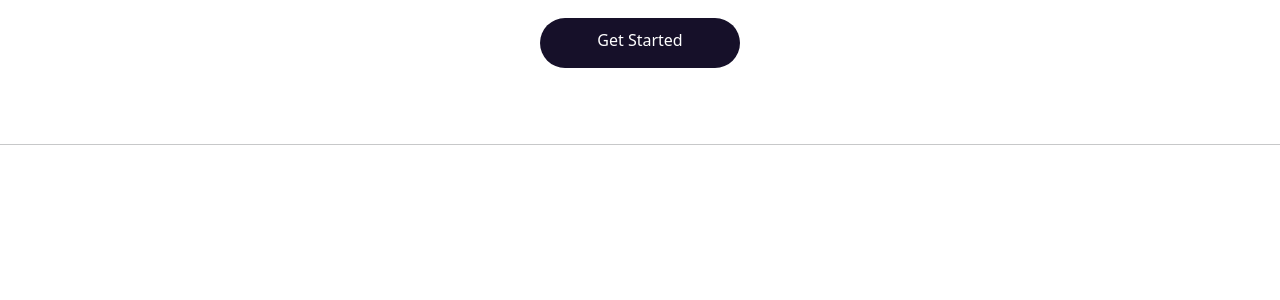
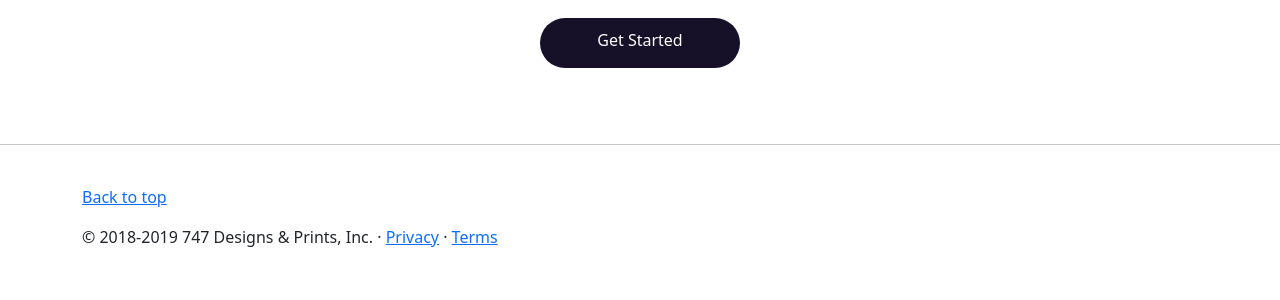
Before and after one commit to jav-sketch/bytesize_interactive_site, a Django app: page / in a window 1280 px wide. Shown: the part 466-766 px from the top of the page. Run offline with Django 5.2, Linux system fonts and the light colour scheme.

Commit message:
Added footer

```diff
--- a/templates/base.html
+++ b/templates/base.html
@@ -16,6 +16,7 @@
 
     {% endblock content %}
 
+    {% include "footer.html" %}
     <script src="https://cdn.jsdelivr.net/npm/bootstrap@5.3.3/dist/js/bootstrap.bundle.min.js"
         integrity="sha384-YvpcrYf0tY3lHB60NNkmXc5s9fDVZLESaAA55NDzOxhy9GkcIdslK1eN7N6jIeHz"
         crossorigin="anonymous"></script>
--- /dev/null
+++ b/templates/footer.html
@@ -0,0 +1,7 @@
+<footer class="container footer mx-auto py-3">
+    <p class="float-right"><a href="#">Back to top</a></p>
+    <p>
+        &copy; 2018-2019 747 Designs & Prints, Inc. &middot;
+        <a href="#">Privacy</a> &middot; <a href="#">Terms</a>
+    </p>
+</footer>
```
